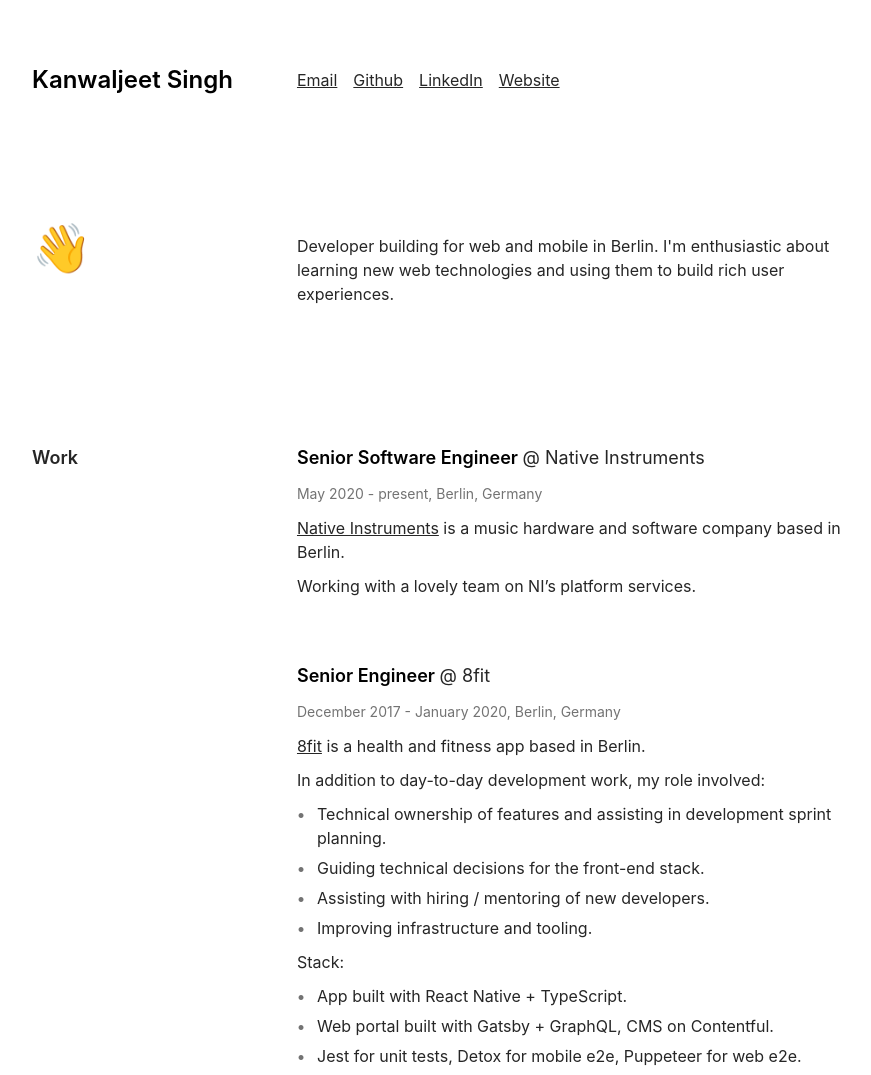
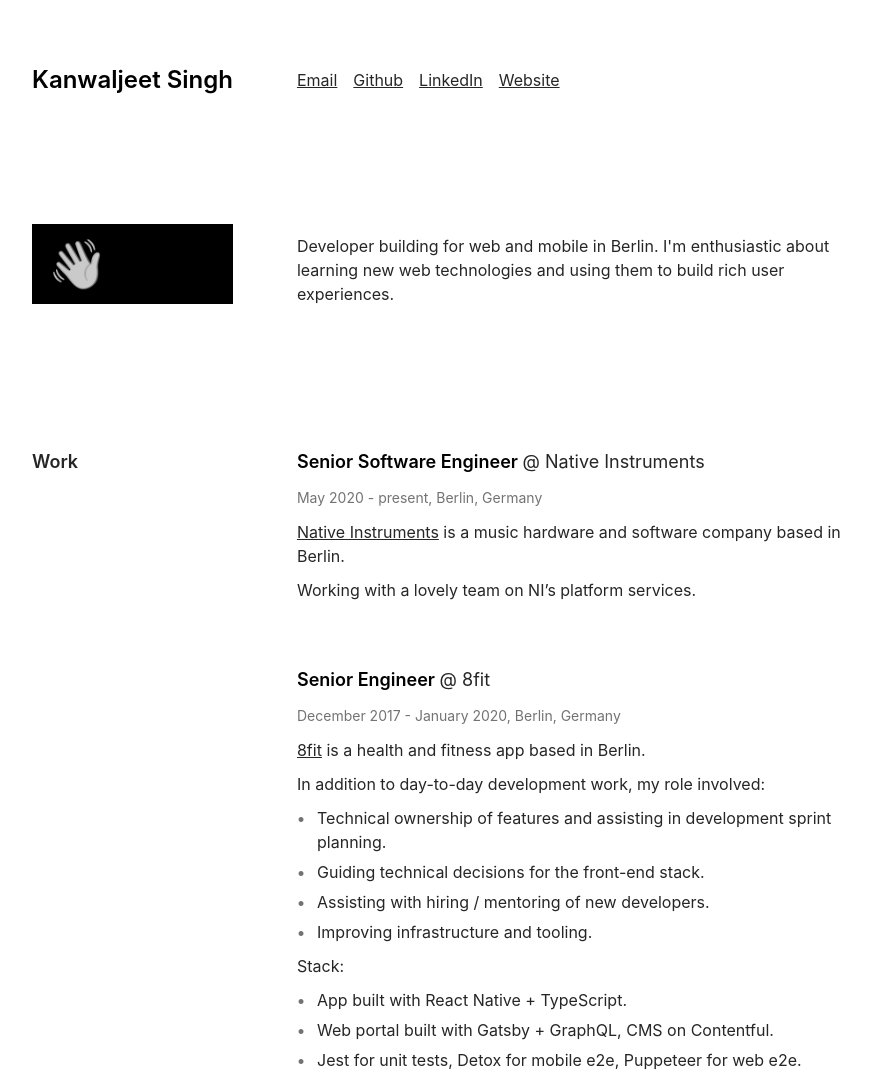
Before and after one commit to kavsingh/kavsingh, an Astro site: page / in a window 1280 px wide. Shown: the top 1075 px of the page, without its empty margins (192-1063 px from the left). Built offline with nearby package versions, Linux system fonts and the light colour scheme; Astro itself is replaced by a stand-in of ours.

Commit message:
light mode tweak

```diff
--- a/src/pages/index.astro
+++ b/src/pages/index.astro
@@ -55,7 +55,10 @@
 				</div>
 			</header>
 			<section class="sm:contents" aria-labelledby="about-title">
-				<h2 class="mb-4 text-5xl" id="about-title">
+				<h2
+					class="mb-4 bg-black p-4 text-5xl grayscale dark:invert"
+					id="about-title"
+				>
 					<span role="img" aria-hidden={true}>👋</span>
 					<div class="sr-only">About</div>
 				</h2>
```
